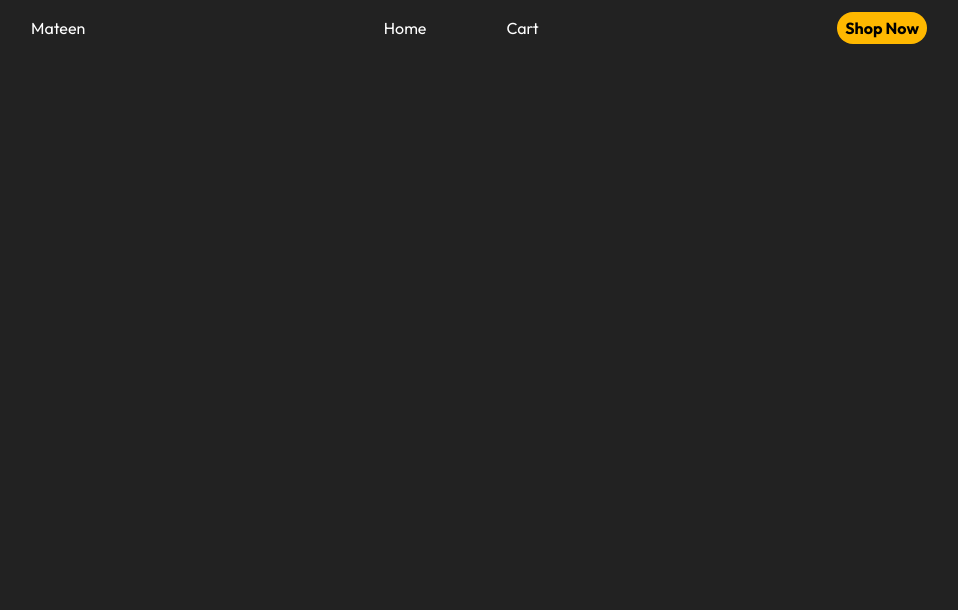
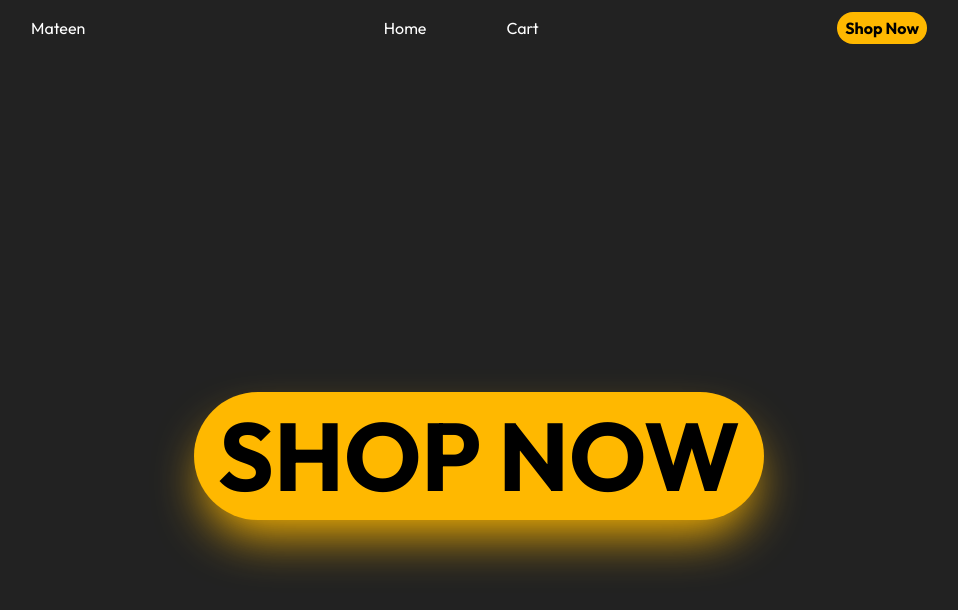
Before and after one commit to VyperX2/e-commerce-website, a React (Vite) app: page / in a window 1280 px wide. Shown: the top 610 px of the page, without its empty margins (161-1119 px from the left). Built offline with nearby package versions, Linux system fonts and the light colour scheme.

Commit message:
Completed Home page

```diff
--- a/package.json
+++ b/package.json
@@ -14,6 +14,7 @@
     "@emotion/styled": "^11.11.0",
     "@mui/icons-material": "^5.14.12",
     "@mui/material": "^5.14.12",
+    "framer-motion": "^10.16.4",
     "react": "^18.2.0",
     "react-dom": "^18.2.0",
     "react-router-dom": "^6.16.0"
--- a/src/pages/Home.jsx
+++ b/src/pages/Home.jsx
@@ -1,11 +1,21 @@
-import React from 'react'
+import React from "react";
+import { Link } from "react-router-dom";
+import { motion } from "framer-motion";
 
 const Home = () => {
-  return (
-    <section className=' h-screen w-screen bg-[#222222]'>
+	return (
+		<section className=" h-screen w-screen bg-[#222222] flex justify-center items-center">
+			<motion.div
+				transition={{ type: "spring", stiffness: 100 }}
+				initial={{ x: "-50vw", opacity: 0 }}
+				animate={{ x: 0, opacity: 1 }}
+			>
+				<button className=" font-outfit hover:-translate-y-5 hover:shadow-lg hover:shadow-[#FFB800] md:text-8xl text-4xl  font-bold text-black bg-[#FFB800] px-6 py-4 rounded-full shadow-2xl shadow-[#FFB800] transition-all">
+					<Link to="/products">SHOP NOW</Link>
+				</button>
+			</motion.div>
+		</section>
+	);
+};
 
-    </section>
-  )
-}
-
-export default Home
+export default Home;
```
Also changed, not shown: 1 other file (tests, documents, lock files or other folders).
